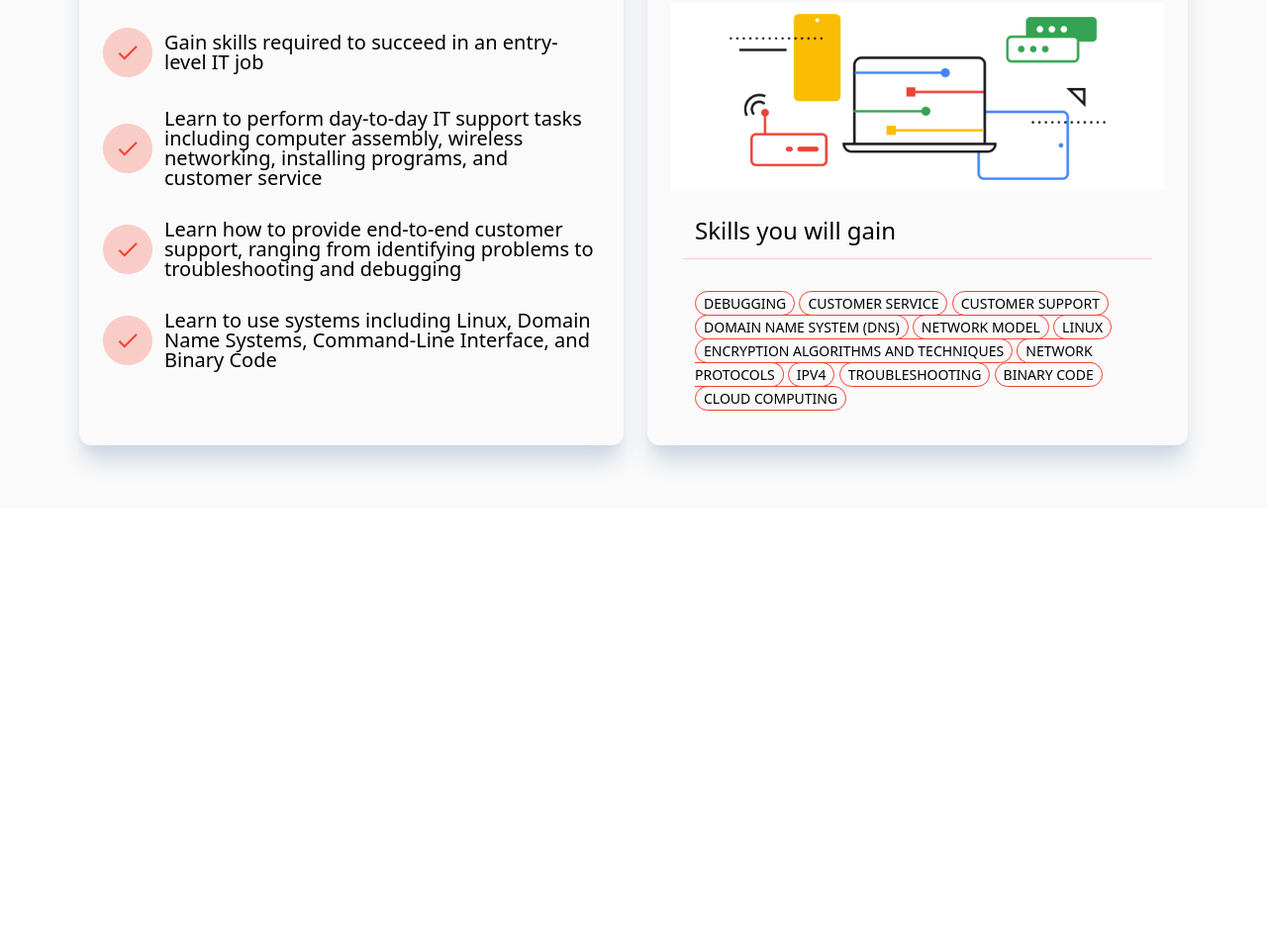
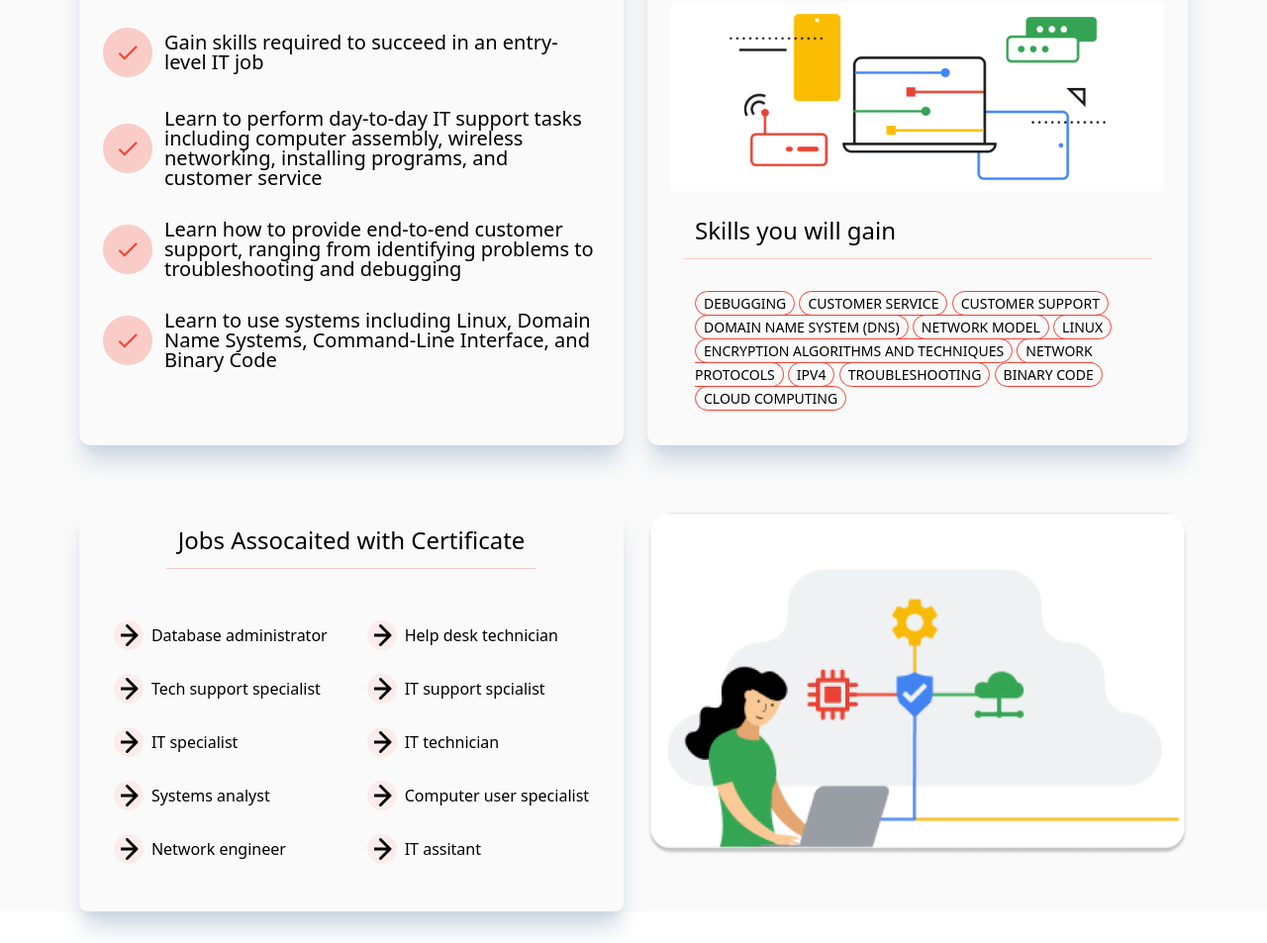
Before and after one commit to ebnaayadepu/Tailwind-Assainment-03, a website built with Vite: page index.html in a window 1280 px wide. Shown: the part 1159-2112 px from the top of the page at 99% size. Before the commit the page ends 1673 px from the top, so only its background shows below. Built offline with nearby package versions, Linux system fonts and the light colour scheme.

Commit message:
feature card

```diff
--- a/index.html
+++ b/index.html
@@ -152,14 +152,12 @@
     </div>
 
     <!--THIS IS FEATURE SECTION-1-->
-    <div class=" grid grid-cols-12 bg-[#FAFAFA] gap-5 justify-items-center">
+    <div class="grid grid-cols-12 bg-[#FAFAFA] gap-5 justify-items-center">
       <!--LEFT SECTION-->
-      <div class="md:col-span-6 md:ms-20 col-span-12 p-3 md:p-6 shadow-xl shadow-slate-300 md:my-16 my-8 rounded-xl">
-        <h2
-          class="heading-2"
+      <div
+        class="md:col-span-6 md:ms-20 col-span-12 p-3 md:p-6 shadow-xl shadow-slate-300 md:my-16 my-8 rounded-xl"
       >
-          What you will learn
-        </h2>
+        <h2 class="heading-2">What you will learn</h2>
         <div
           class="flex items-center gap-2 md:gap-3 text-sm md:text-[20px] mb-3 md:mb-8"
         >
@@ -196,12 +194,18 @@
         </div>
       </div>
       <!--RIGHT SECTION-->
-      <div class="md:col-span-6 col-span-12 p-3 md:p-6 shadow-xl shadow-slate-300 md:my-16 my-8 rounded-xl md:me-20 mx-1">
+      <div
+        class="md:col-span-6 col-span-12 p-3 md:p-6 shadow-xl shadow-slate-300 md:my-16 my-8 rounded-xl md:me-20 mx-1"
+      >
         <div>
-        <img class="w-full bg-no-repeat object-cover mt-8 md:mt-16" src="image/IT_social 1.png" alt="">
+          <img
+            class="w-full bg-no-repeat object-cover mt-8 md:mt-16"
+            src="image/IT_social 1.png"
+            alt=""
+          />
         </div>
         <div class="p-2 md:p-3 space-x-3 md:space-x-5]">
-        <h2 class="heading-2">Skills you will gain </h2>
+          <h2 class="heading-2">Skills you will gain</h2>
           <div class="">
             <span class="tags mb-5">Debugging</span>
             <span class="tags">Customer Service</span>
@@ -215,10 +219,82 @@
             <span class="tags">Troubleshooting</span>
             <span class="tags">Binary Code</span>
             <span class="tags">Cloud Computing</span>
-
           </div>
         </div>
       </div>
     </div>
+
+    <!--THIS IS FEATURE SECTION-2-->
+    <div class="grid grid-cols-12 bg-[#FAFAFA] gap-5 mb-8">
+      <!--LEFT SECTION-->
+      <div
+        class="md:col-span-6 col-span-12 justify-items-center md:ms-20 shadow-xl shadow-slate-300 rounded-lg p-1"
+      >
+        <h2 class="heading-2">Jobs Assocaited with Certificate</h2>
+        <div class="flex justify-items-center">
+          <div class="p-2 md:p-5">
+            <div class="flex items-center text-xs md:text-base mb-3 md:mb-6">
+              <img src="image/Checkmark 1.png" alt="" />
+              <p class="ps-2">Database administrator</p>
+            </div>
+
+            <div class="flex items-center text-xs md:text-base mb-3 md:mb-6">
+              <img src="image/Checkmark 1.png" alt="" />
+              <p class="ps-2">Tech support specialist</p>
+            </div>
+
+            <div class="flex items-center text-xs md:text-base mb-3 md:mb-6">
+              <img src="image/Checkmark 1.png" alt="" />
+              <p class="ps-2">IT specialist</p>
+            </div>
+
+            <div class="flex items-center text-xs md:text-base mb-3 md:mb-6">
+              <img src="image/Checkmark 1.png" alt="" />
+              <p class="ps-2">Systems analyst</p>
+            </div>
+
+            <div class="flex items-center text-xs md:text-base mb-3 md:mb-6">
+              <img src="image/Checkmark 1.png" alt="" />
+              <p class="ps-2">Network engineer</p>
+            </div>
+          </div>
+
+          <div class="p-2 md:p-5">
+            <div class="flex items-center text-xs md:text-base mb-3 md:mb-6">
+              <img src="image/Checkmark 1.png" alt="" />
+              <p class="ps-2">Help desk technician</p>
+            </div>
+
+            <div class="flex items-center text-xs md:text-base mb-3 md:mb-6">
+              <img src="image/Checkmark 1.png" alt="" />
+              <p class="ps-2">IT support spcialist</p>
+            </div>
+
+            <div class="flex items-center text-xs md:text-base mb-3 md:mb-6">
+              <img src="image/Checkmark 1.png" alt="" />
+              <p class="ps-2">IT technician</p>
+            </div>
+
+            <div class="flex items-center text-xs md:text-base mb-3 md:mb-6">
+              <img src="image/Checkmark 1.png" alt="" />
+              <p class="ps-2">Computer user specialist</p>
+            </div>
+
+            <div class="flex items-center text-xs md:text-base mb-3 md:mb-6">
+              <img src="image/Checkmark 1.png" alt="" />
+              <p class="ps-2">IT assitant</p>
+            </div>
+          </div>
+        </div>
+      </div>
+      <!--RIGHT SECTION-->
+      <div class="md:col-span-6 col-span-12 w-full object-cover lg:pe-20 p-1">
+        <img
+          class="w-full object-cover h-auto"
+          src="image/IT Support 1.png"
+          alt=""
+        />
+      </div>
+    </div>
   </body>
 </html>
```
Also changed, not shown: image/Checkmark 1.png (added), image/Group 238902.png (added), image/IT Support 1.png (added). Lines whose indentation alone changed are shown as unchanged.
